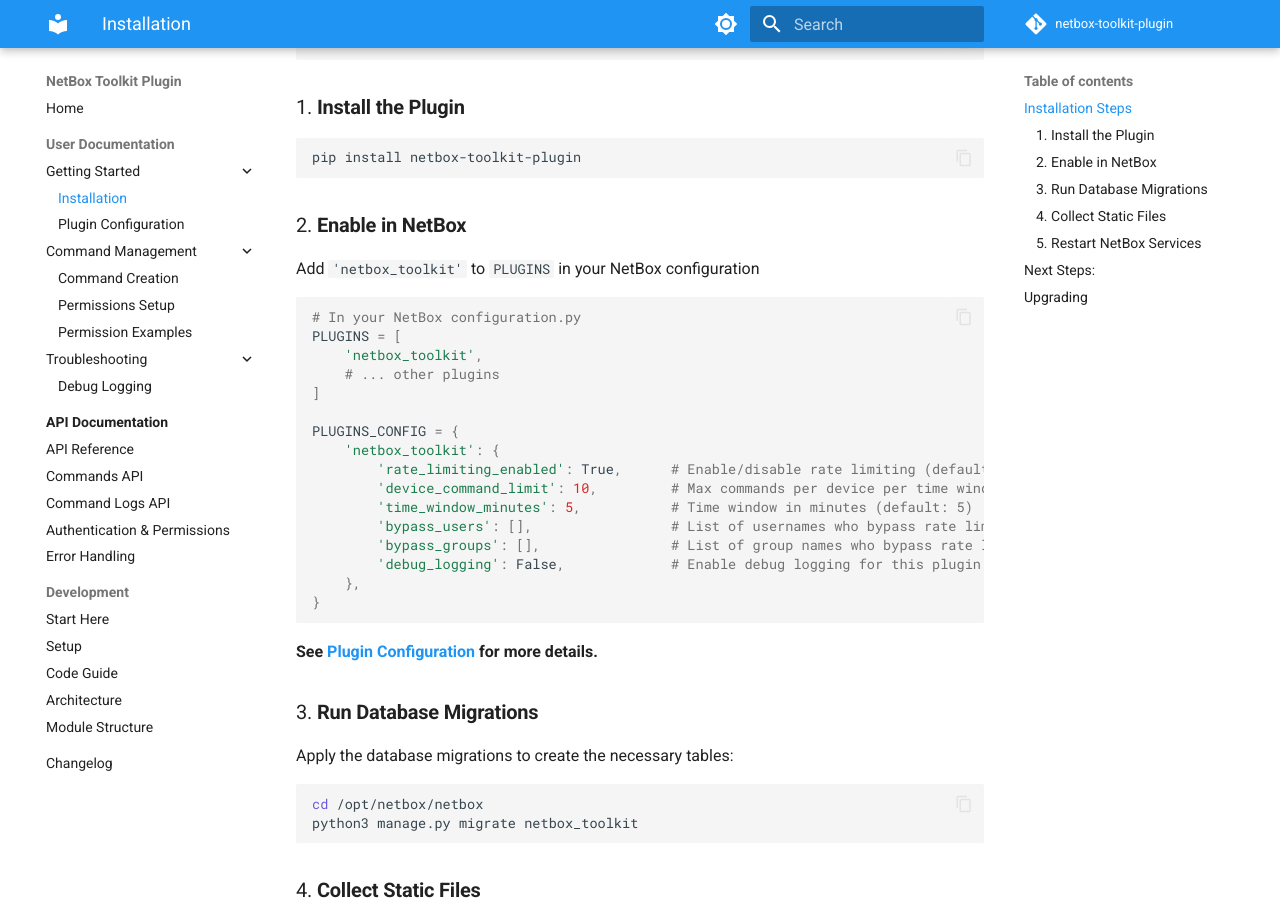
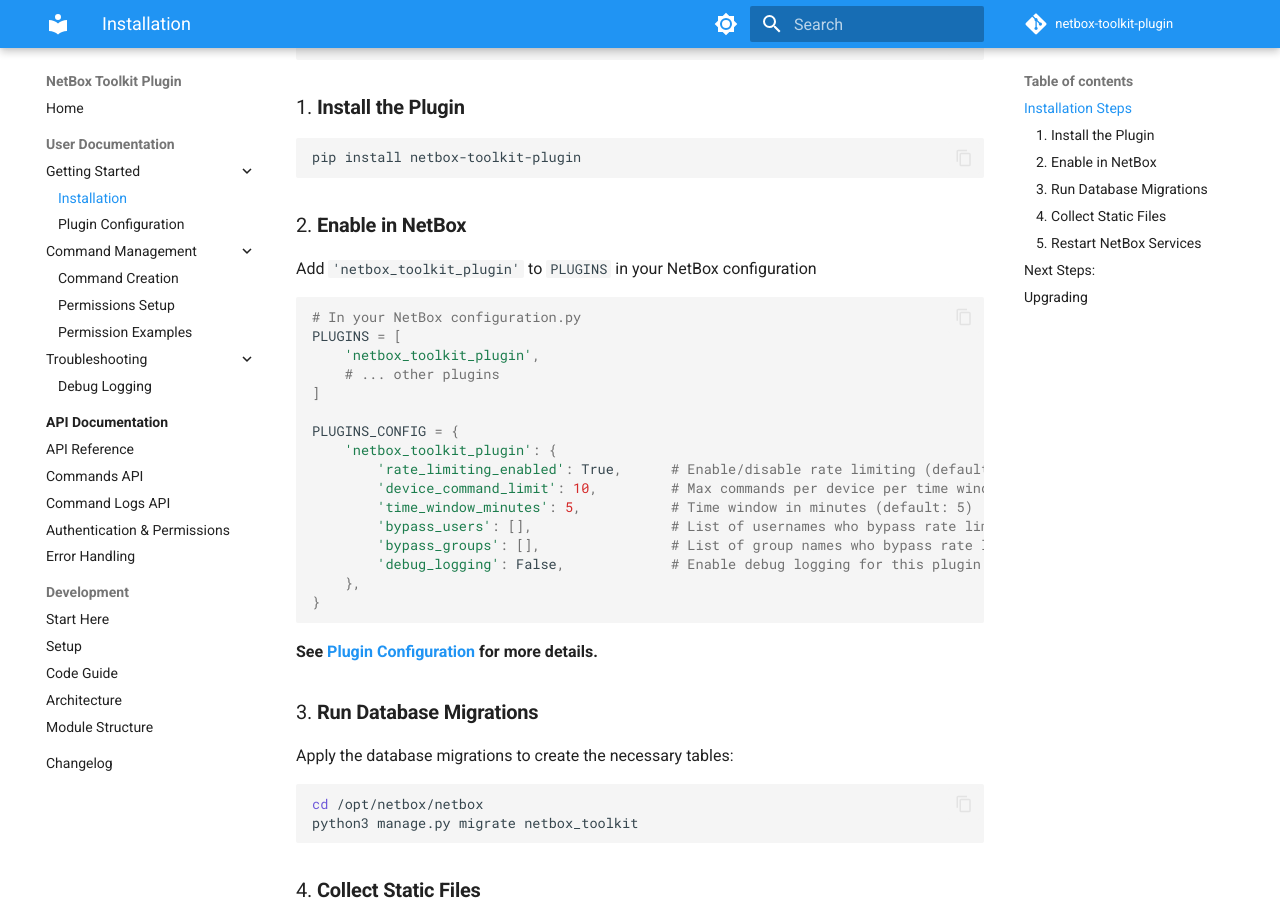
Before and after one commit to bonzo81/netbox-toolkit-plugin, an MkDocs documentation site: the page built from docs/user/installation.md, in a window 1280 px wide and 900 px high, scrolled down 318 px. Built offline with MkDocs 1.6.1 and Material for MkDocs 9.7.7, drawn with Linux system fonts in a browser that asks for light colours; comment, search, counter and statistics services are not loaded; the version menu is left out.

Commit message:
Fix plugin name in installation instructions for NetBox configuration

````diff
--- a/docs/user/installation.md
+++ b/docs/user/installation.md
@@ -16,16 +16,16 @@ pip install netbox-toolkit-plugin
 ```
 
 ### 2. **Enable in NetBox**
-Add `'netbox_toolkit'` to `PLUGINS` in your NetBox configuration
+Add `'netbox_toolkit_plugin'` to `PLUGINS` in your NetBox configuration
 ```python
 # In your NetBox configuration.py
 PLUGINS = [
-    'netbox_toolkit',
+    'netbox_toolkit_plugin',
     # ... other plugins
 ]
 
 PLUGINS_CONFIG = {
-    'netbox_toolkit': {
+    'netbox_toolkit_plugin': {
         'rate_limiting_enabled': True,      # Enable/disable rate limiting (default: True)
         'device_command_limit': 10,         # Max commands per device per time window (default: 10)
         'time_window_minutes': 5,           # Time window in minutes (default: 5)
````
